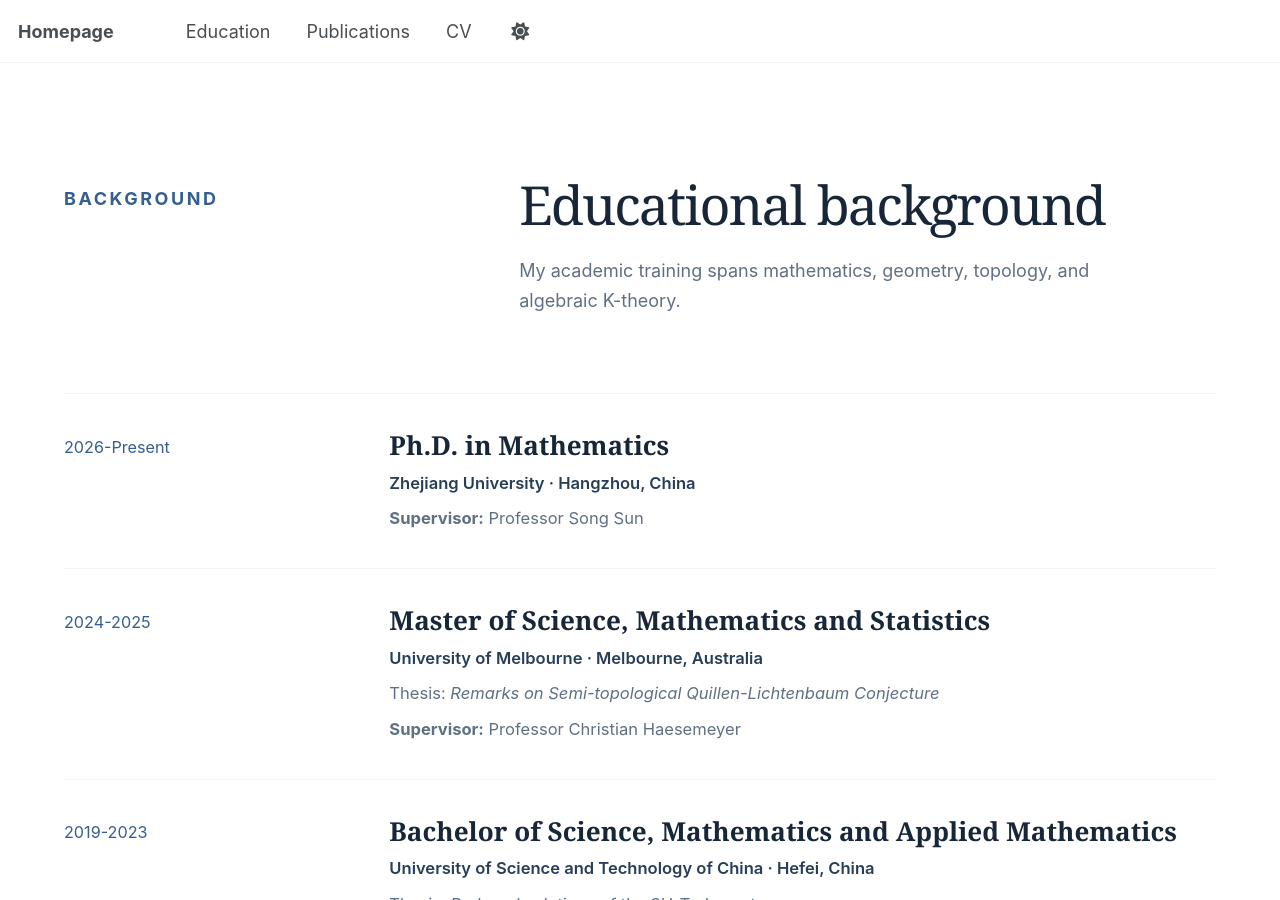
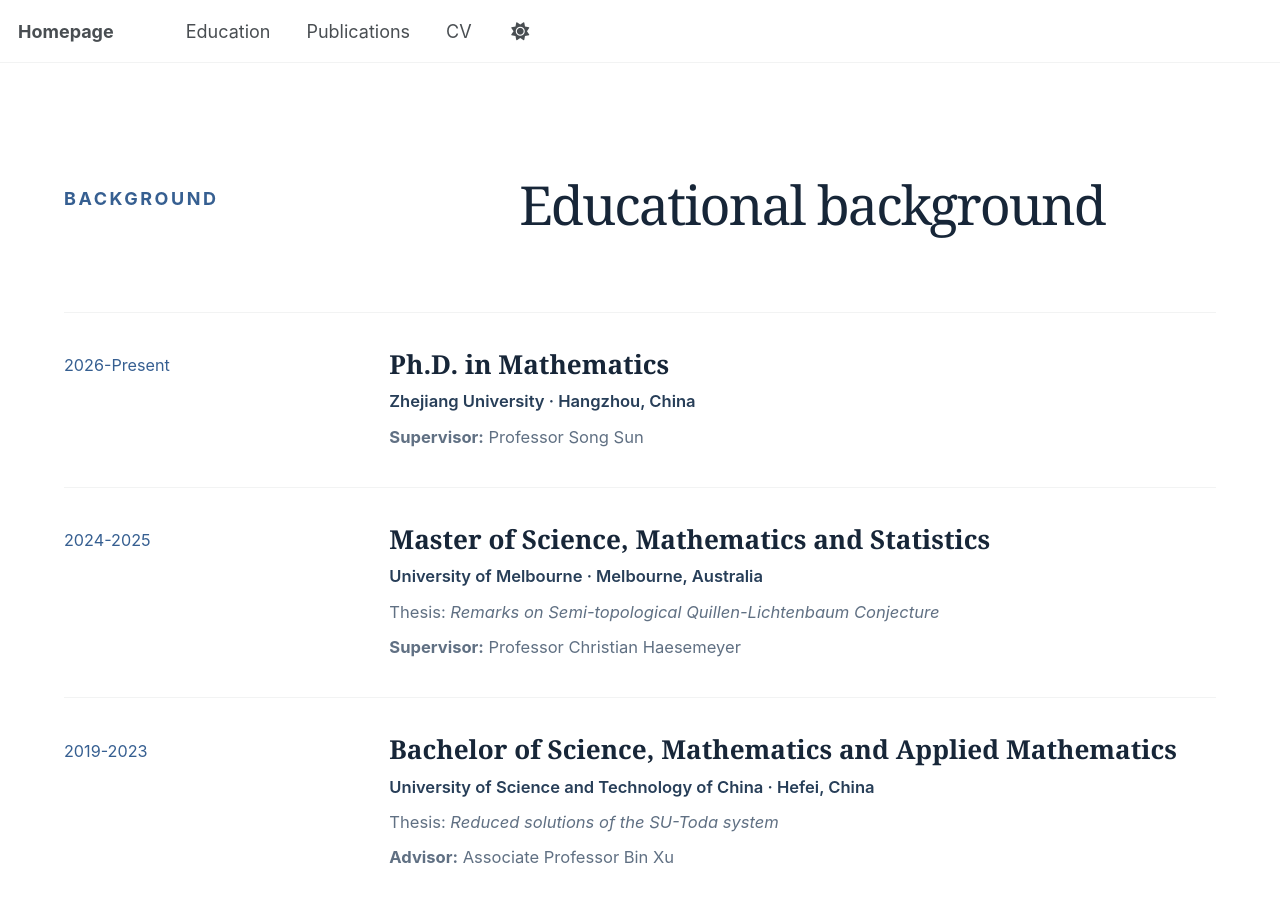
Before and after one commit to chunhuiwei736/chunhuiwei736.github.io, a Jekyll site: the page built from _pages/about.md, in a window 1280 px wide and 900 px high, scrolled down 775 px. Built offline with Jekyll 4.4.1, drawn with Linux system fonts in a browser that asks for light colours; a script that is not in the unit is left out.

Commit message:
Remove academic training summary from Educational background section

```diff
--- a/_pages/about.md
+++ b/_pages/about.md
@@ -36,7 +36,6 @@
   <div class="academic-section__heading">
     <p class="academic-eyebrow">Background</p>
     <h2 id="education-title">Educational background</h2>
-    <p>My academic training spans mathematics, geometry, topology, and algebraic K-theory.</p>
   </div>
   <div class="academic-education__timeline">
     <article class="academic-education__item">
```
